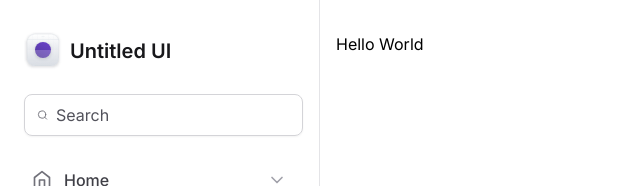
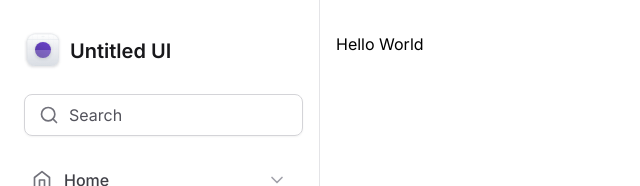
Before and after one commit to yuri-ruas/dominating-tailwindcss, a Next.js app: page / in a window 1280 px wide. Shown: the top 186 px of the page, without its empty margins (0-640 px from the left). Built offline with nearby package versions, Linux system fonts and the light colour scheme.

Commit message:
sidebar: pattern de composição

```diff
--- /dev/null
+++ b/src/components/Input.tsx
@@ -0,0 +1,30 @@
+import { Search } from 'lucide-react'
+import { ComponentProps } from 'react'
+
+type InputPrefixProps = ComponentProps<'div'>
+
+type InputControlProps = ComponentProps<'input'>
+
+type InputRootProps = ComponentProps<'div'>
+
+export function Prefix(props: InputPrefixProps) {
+  return <div {...props} />
+}
+
+export function Control(props: InputControlProps) {
+  return (
+    <input
+      className="flex-1 border-0 bg-transparent p-0 text-zinc-900 placeholder-zinc-600"
+      {...props}
+    />
+  )
+}
+
+export function Root(props: InputRootProps) {
+  return (
+    <div
+      className="mx-1 flex w-full items-center gap-2 rounded-lg border border-zinc-300 px-3 py-2 shadow-sm"
+      {...props}
+    ></div>
+  )
+}
--- a/src/components/Sidebar/index.tsx
+++ b/src/components/Sidebar/index.tsx
@@ -13,20 +13,20 @@
 import { NavItem } from './NavItem'
 import { UsedSpaceWidget } from './UsedSpaceWidget'
 import { Profile } from './Profile'
+import * as Input from '../Input'
 
 export function Sidebar() {
   return (
     <aside className="flex flex-col gap-6 border-r border-zinc-200 px-5 py-8">
       <Logo />
 
-      <div className="mx-1 flex w-full items-center gap-2 rounded-lg border border-zinc-300 px-3 py-2 shadow-sm">
-        <Search className="h-5 w-5 text-zinc-500" />
+      <Input.Root>
+        <Input.Prefix>
+          <Search className=" 2-5 h-5 text-zinc-500" />
+        </Input.Prefix>
 
-        <input
-          className="flex-1 border-0 bg-transparent p-0 text-zinc-900 placeholder-zinc-600"
-          placeholder="Search"
-        />
-      </div>
+        <Input.Control placeholder="Search" />
+      </Input.Root>
 
       <nav className="space-y-0.5">
         <NavItem title="Home" icon={Home} />
```
